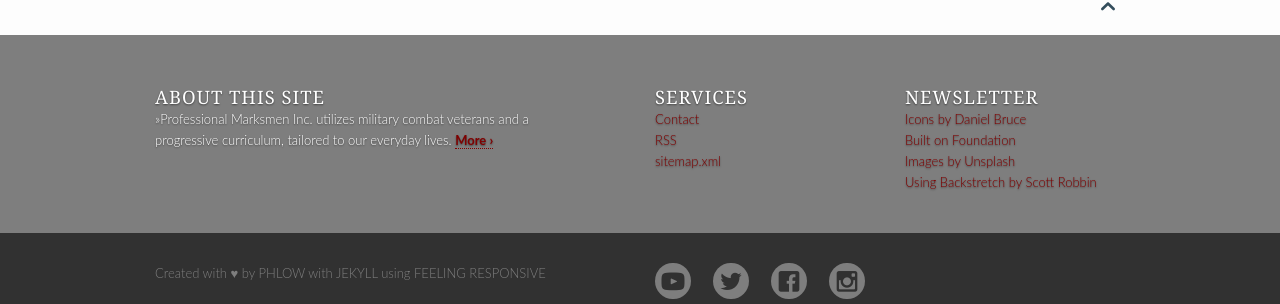
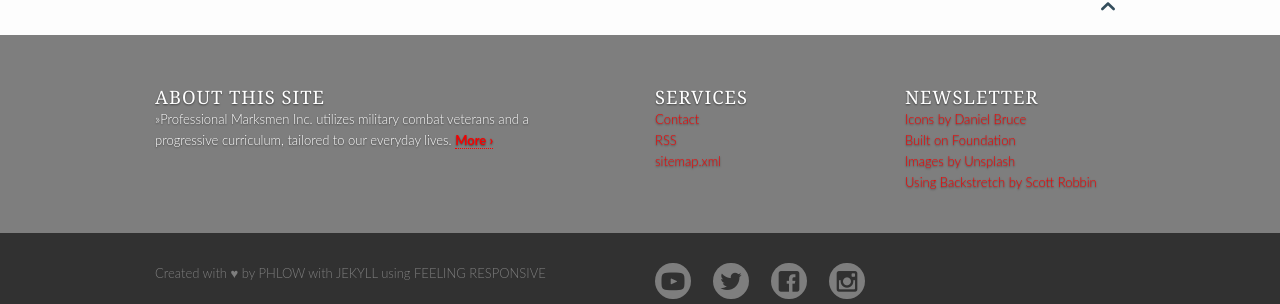
Before and after one commit to JonWeilerPMI/pmisite, a Jekyll site: the page built from index.md, in a window 1280 px wide. Shown: the part 1761-2065 px from the top of the page. Built offline with Jekyll 4.4.1, drawn with Linux system fonts in a browser that asks for light colours.

Commit message:
link color change

```diff
--- a/_sass/_01_settings_colors.scss
+++ b/_sass/_01_settings_colors.scss
@@ -106,7 +106,7 @@ $topbar-menu-icon-color-toggled: $ci-6;
 
 $footer-bg: $grey-8;
 $footer-color: #fff;
-$footer-link-color: $ci-6;
+$footer-link-color: $ci-2;
 
 
 $subfooter-bg: $grey-13;
```
